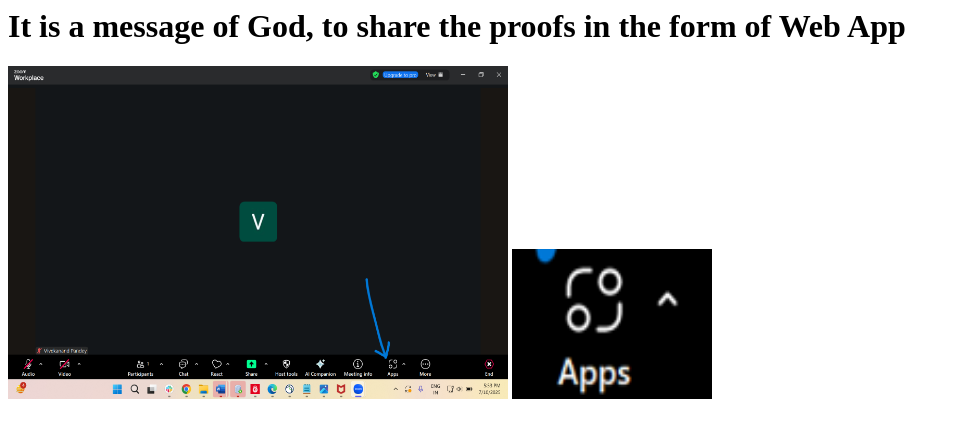
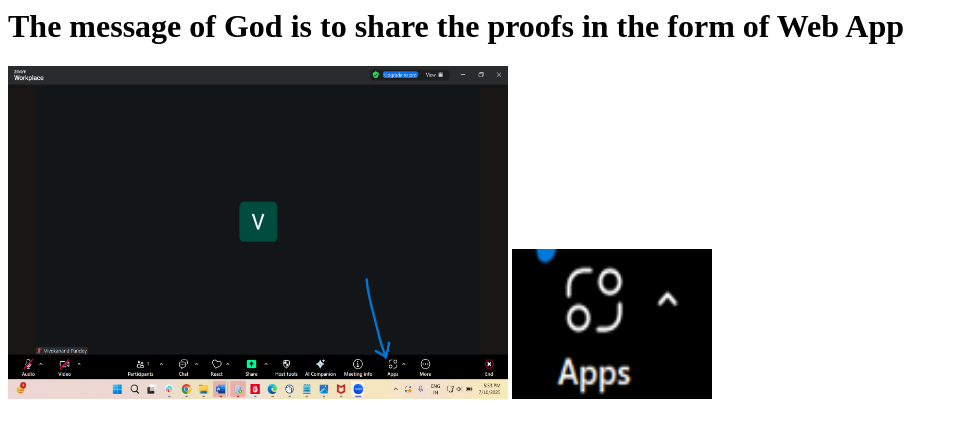
Before and after one commit to vivekanandpandey255/Hare-Krishna, a plain HTML site: page index.html in a window 1280 px wide. Shown: the whole page, without its empty margins (0-960 px from the left). Drawn offline with Linux system fonts and the light colour scheme.

Commit message:
Add files via upload

```diff
--- a/index.html
+++ b/index.html
@@ -4,7 +4,7 @@
 <head><title>Page Title</title></head>
 
 <body>
-<h1>It is a message of God, to share the proofs in the form of Web App</h1>
+<h1>The message of God is to share the proofs in the form of Web App</h1>
 
 <img src="image.png" alt="Trulli" width="500" height="333">
 <img src="image1.png" alt="Trulli" width="200" height="150">
```
